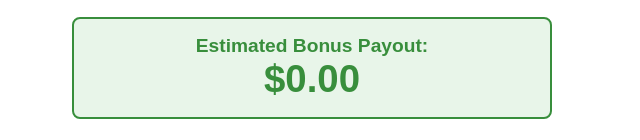
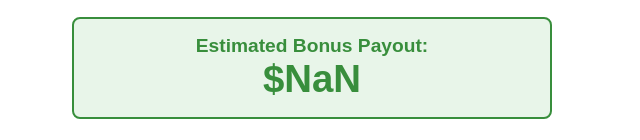
Before and after one commit to starke322-create/rsm-bonus-tier1, a plain HTML site: page index.html in a window 1280 px wide. Both pictures are taken after typing "5", "5", "5", "5", "5", "5" into the empty fields and a click on the button "Calculate Bonus". Shown: the part 759-899 px from the top of the page, 328-968 px from the left. Drawn offline with Linux system fonts and the light colour scheme.

Commit message:
Fix CSLB bonus calculation logic

```diff
--- a/index.html
+++ b/index.html
@@ -324,7 +324,7 @@
 
       // Bonus calculations
       // CSLB bonus
-      const cslbPerc = cslbBonus[storecslb] || 0;
+      const cslbPerc = cslbBonus || 0;
       const cslbPayout = totalAdj * cslbPerc;
 
       // MVP award
```
